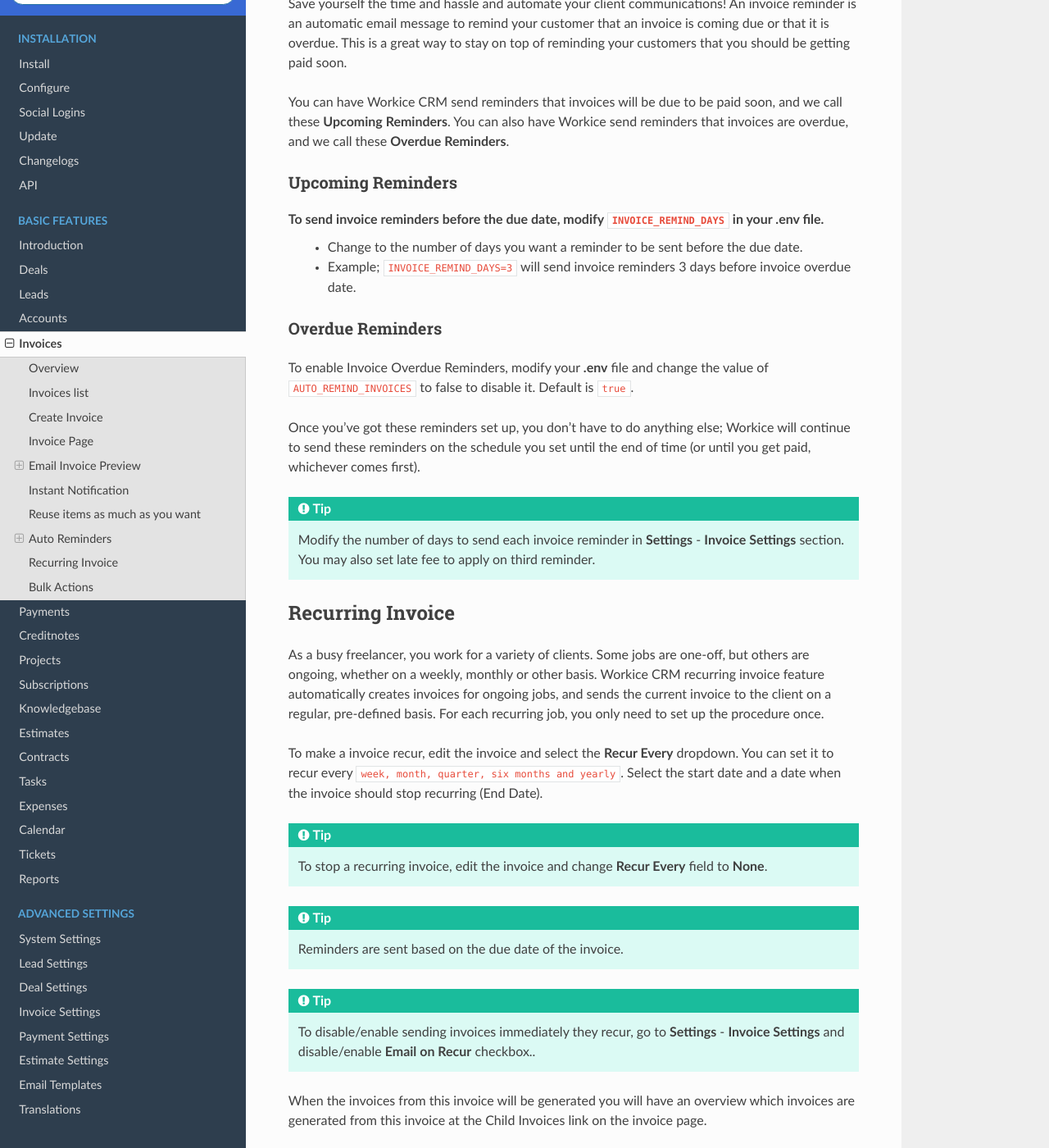
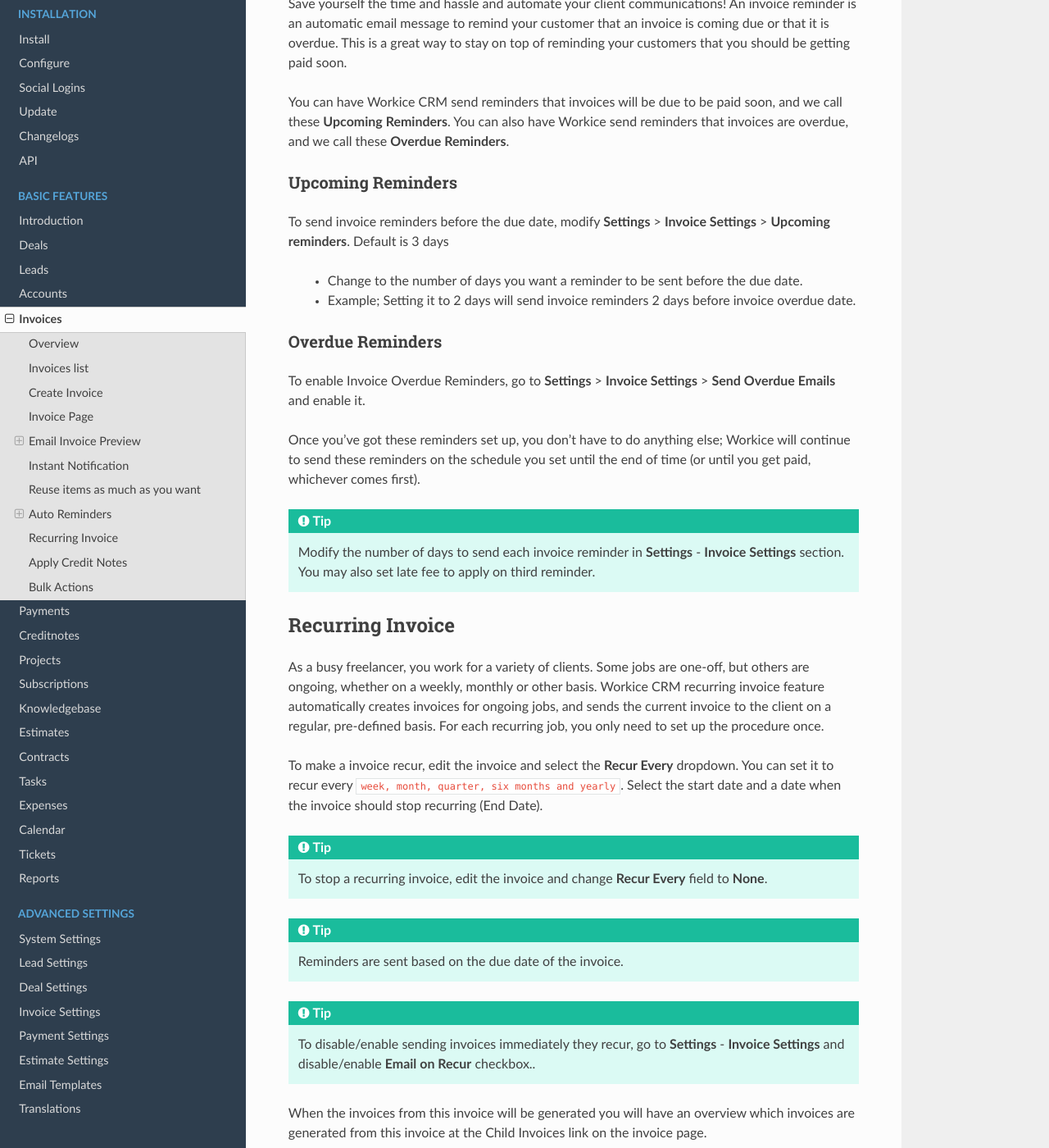
Before and after one commit to wmandai/workice-docs, a Sphinx documentation site: the page built from docs/source/invoices.rst, in a window 1280 px wide and 1400 px high, scrolled down 4120 px. Shown: the whole window at 82% size. Built offline with Sphinx 7.4.7 and the Read the Docs theme 2.0.0, drawn with Linux system fonts in a browser that asks for light colours; some of the changed text lies outside the part shown.

Commit message:
Modified invoice reminders

```diff
--- a/docs/source/invoices.rst
+++ b/docs/source/invoices.rst
@@ -131,13 +131,15 @@
 
 Upcoming Reminders
 ^^^^^^^^^^^^^^^^^^^^
-To send invoice reminders before the due date, modify ``INVOICE_REMIND_DAYS`` in your .env file.
+
+To send invoice reminders before the due date, modify **Settings** > **Invoice Settings** > **Upcoming reminders**. Default is 3 days
+
  - Change to the number of days you want a reminder to be sent before the due date.
- - Example; ``INVOICE_REMIND_DAYS=3`` will send invoice reminders 3 days before invoice overdue date.
+ - Example; Setting it to 2 days will send invoice reminders 2 days before invoice overdue date.
 
 Overdue Reminders
 ^^^^^^^^^^^^^^^^^^^
-To enable Invoice Overdue Reminders, modify your **.env** file and change the value of ``AUTO_REMIND_INVOICES`` to false to disable it. Default is ``true``.
+To enable Invoice Overdue Reminders, go to **Settings** > **Invoice Settings** > **Send Overdue Emails** and enable it.
 
 Once you’ve got these reminders set up, you don’t have to do anything else; Workice will continue to send these reminders on the schedule you set until the end of time (or until you get paid, whichever comes first).
 
@@ -157,6 +159,9 @@
 
 When the invoices from this invoice will be generated you will have an overview which invoices are generated from this invoice at the Child Invoices link on the invoice page.
 
+Apply Credit Notes
+""""""""""""""""""""""
+When an invoice has recurred, you can choose to apply client credits to the invoice by enabling this feature in **Settings** > **Invoice Settings** > **Apply Credits**.
 
 Bulk Actions
 """"""""""""""""
```
